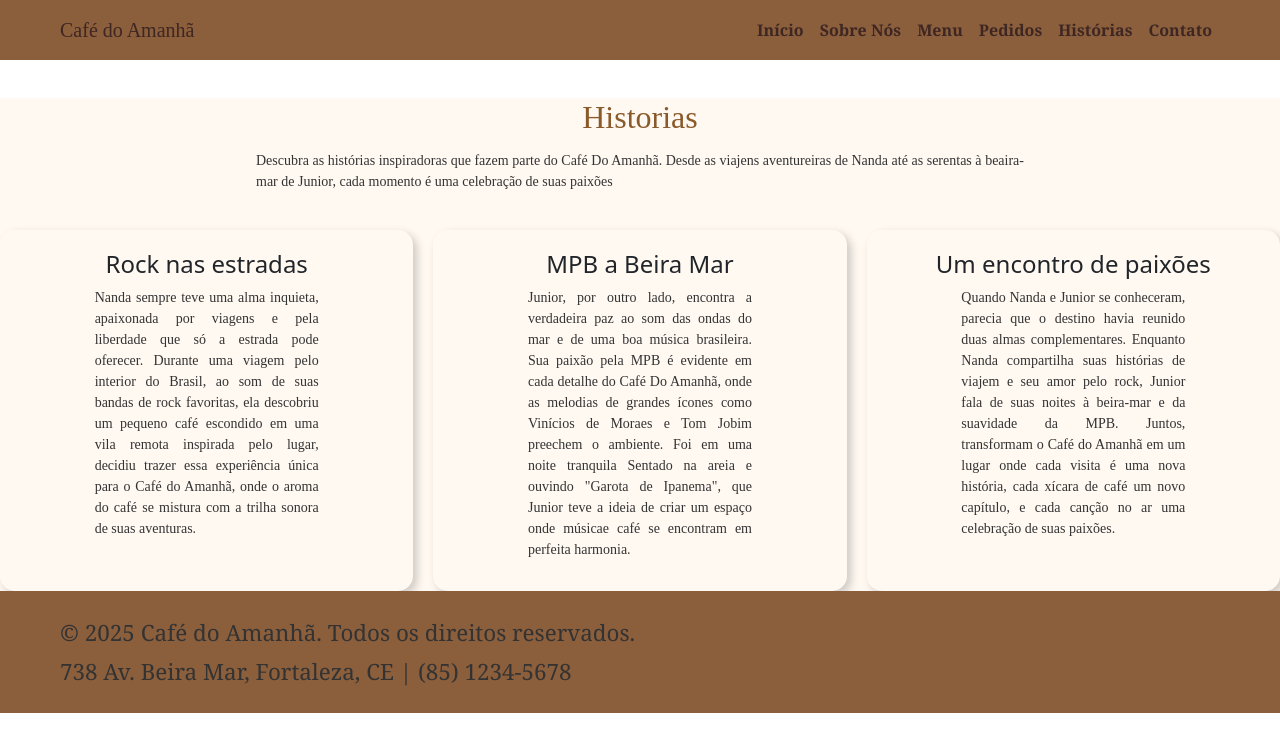
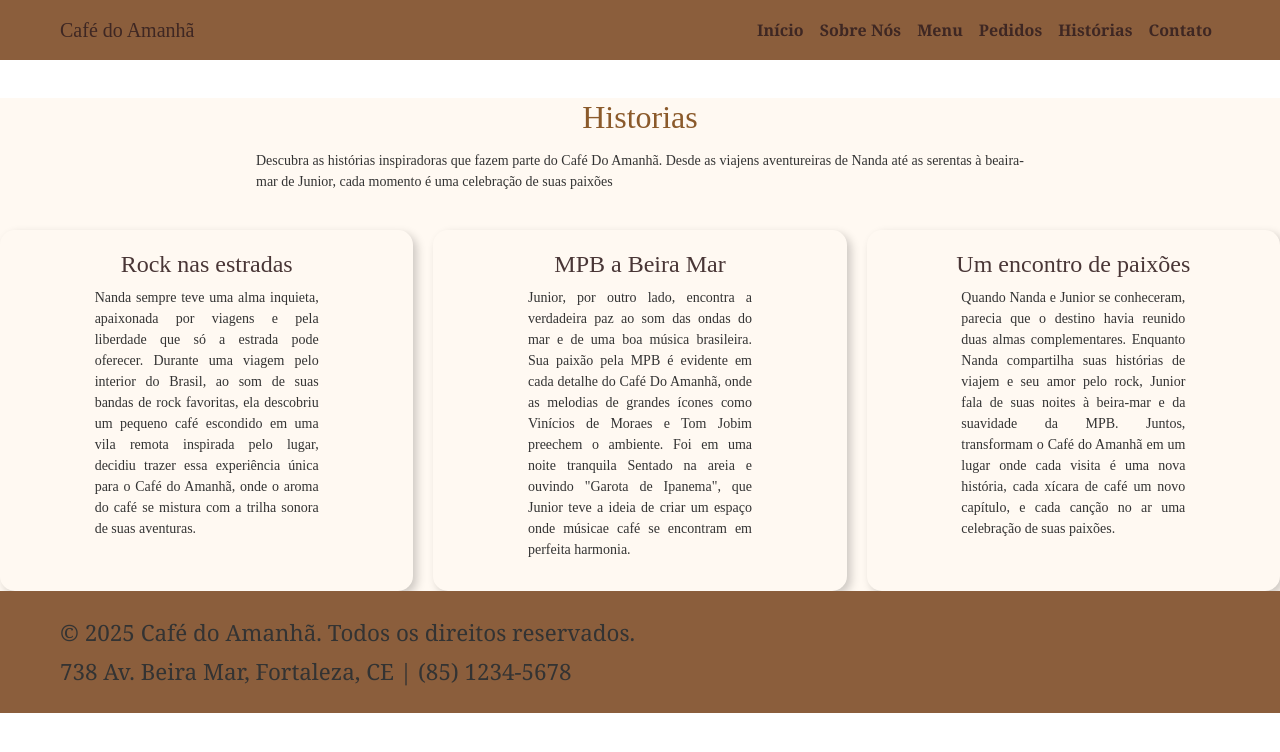
Before and after one commit to lic3as/ProjetoCafeCapacita, a React (Vite) app in the folder cafe/: page /historias in a window 1280 px wide. Shown: the top 752 px of the page. Built offline with nearby package versions, Linux system fonts and the light colour scheme.

Commit message:
Update Stories.css

```diff
--- a/cafe/src/components/Stories.css
+++ b/cafe/src/components/Stories.css
@@ -32,3 +32,8 @@ p{
    font-family: 'Times New Roman', Times, serif;
    font-size: 14px;
 }
+
+h4{
+    font-family: 'Times New Roman', Times, serif;
+    color: rgb(73, 54, 54);
+}
```
